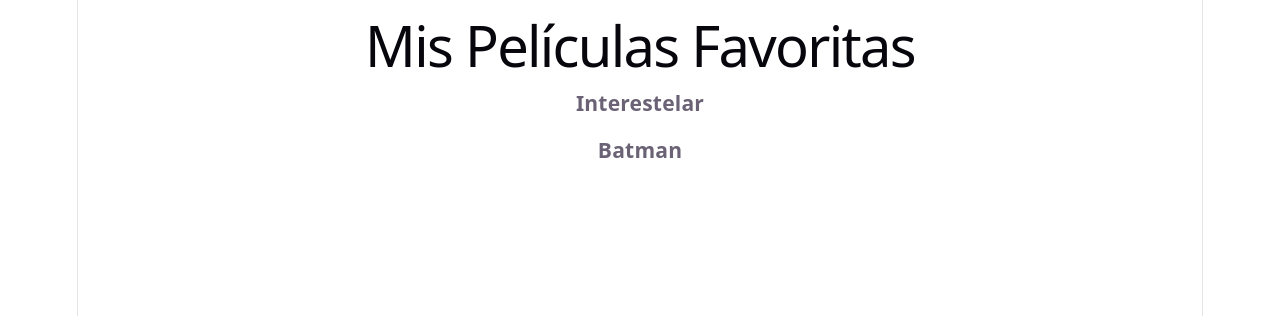
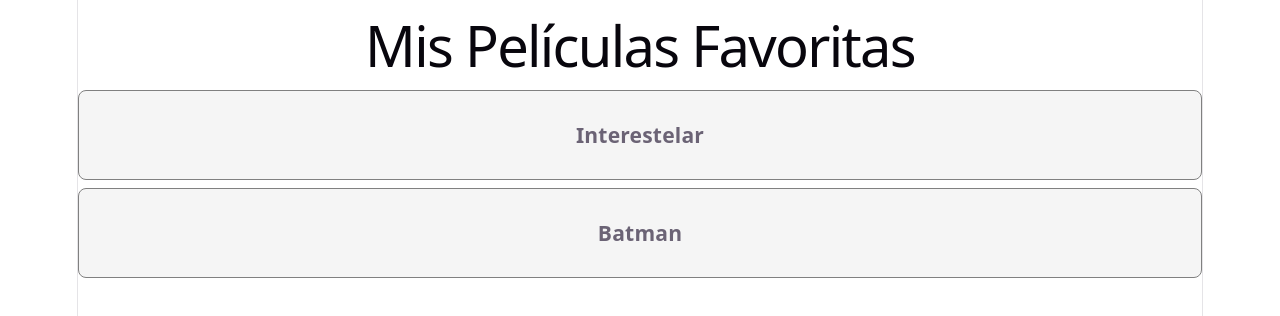
Before and after one commit to PaulArias27/react_peliculas_practica, a React (Vite) app: page / in a window 1280 px wide. Shown: the top 316 px of the page. Built offline with nearby package versions, Linux system fonts and the light colour scheme.

Commit message:
PA: se implemento estado con useState

```diff
--- a/src/App.jsx
+++ b/src/App.jsx
@@ -1,11 +1,24 @@
+import { useState } from 'react';
+import './App.css'
 
-import './App.css'
 
 function Pelicula({titulo}){
 
+  const [esFavorita, setEsFavorita] = useState(false);
+
   return (
-    <div>
-      <h3>{titulo}</h3>
+    <div onClick={() => setEsFavorita(!esFavorita) }
+        style={{
+        border: "1px solid gray",
+        padding: "10px",
+        margin: "8px 0",
+        borderRadius: "8px",
+        cursor: "pointer",
+        backgroundColor: esFavorita ? "#fff8b3" : "#f5f5f5",
+        fontWeight: esFavorita ? "bold" : "normal",
+      }}>
+
+      <h3>{titulo} {esFavorita ? "⭐" : "" }</h3>
     </div>
   );
 }
```
